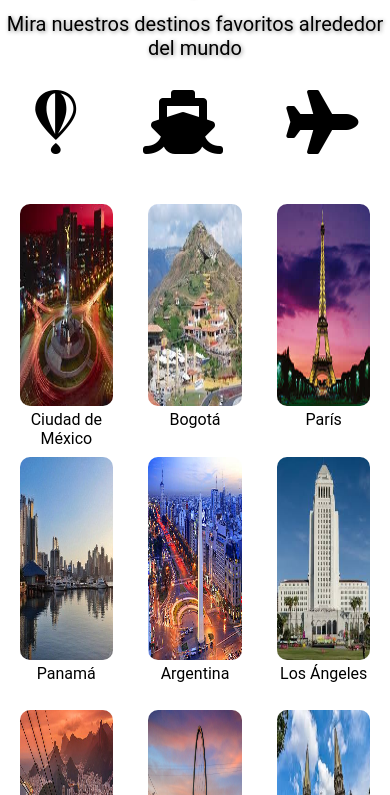
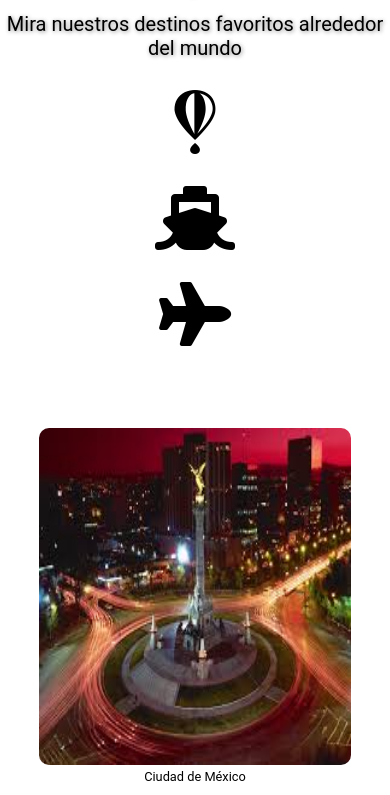
Before and after one commit to pepeps/BeduTravels, a plain HTML site: page index.html in a window 390 px wide. Shown: the part 729-1524 px from the top of the page. Drawn offline with Linux system fonts and the light colour scheme.

Commit message:
Modficando Grid en MQuerie max 600

```diff
--- a/assets/css/main.css
+++ b/assets/css/main.css
@@ -70,13 +70,13 @@ ul {
   flex-wrap: wrap;
 }
 
-#icons-container2{
-  display: none;
+#icons-container2 {
+  display: flex;
+  align-items: center;
+  justify-content: space-around;
+  flex-wrap: wrap;
 }
 
-#icons-container3{
-  display: none;
-}
 
 #icons-container i{
   display: flex;
@@ -337,17 +337,38 @@ footer > ul > li:first-of-type {
 
 /* Extra small devices (phones, 600px and down) */
 @media only screen and (max-width: 600px) {
-  #icons-container2{
+   #icons-container2{
     display: flex;
     align-items: center;
     justify-content: space-around;
     flex-wrap: wrap;
+    flex-direction: column;
+  }
+
+  #icons-container2 i {
+    margin-bottom: 0.5em;
+
   }
 
   #icons-container{
     display: none;
   }
 
+  .top-country-gridarea{
+    grid-template-columns: 1fr;
+    justify-items: center;
+  }
+
+  .top-country-gridarea div{
+    width: 80%;
+    height: 50vh;
+  }
+
+  .top-country-gridarea p{
+    font-size: .8em;
+    margin-bottom: .5em;
+
+  }
 }
 /* Small devices (portrait tablets and large phones, 600px and up) */
 @media only screen and (min-width: 600px) {
```
